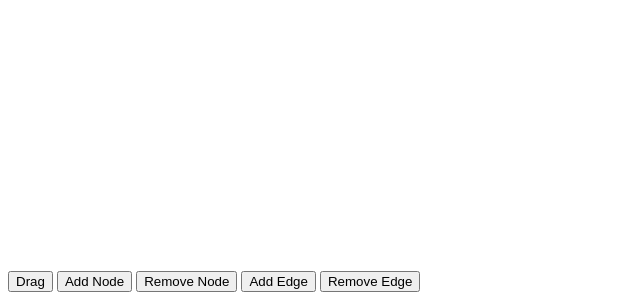
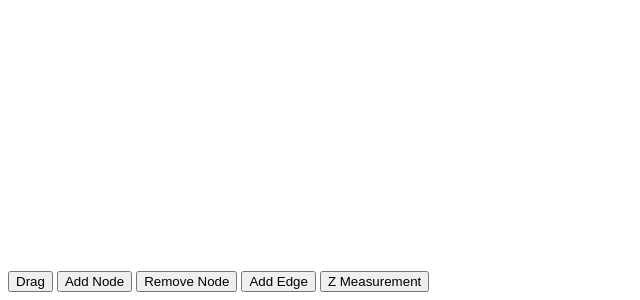
Before and after one commit to CalvinDong/GraphStateTest, a plain HTML site: page index.html in a window 1280 px wide. Shown: the part 941-1241 px from the top of the page, 0-640 px from the left. Drawn offline with Linux system fonts and the light colour scheme.

Commit message:
- just some meeting notes

```diff
--- a/graphState.js
+++ b/graphState.js
@@ -252,3 +252,9 @@ function RemoveEdgeActive(){
   edgeAdd = false;
   edgeRemove = true;
 }
+
+
+// x measure, y measure, z measure, keep vector of booleans to be drawn.
+// Call Jabalizer for every measure/action and re draw according to given matrix from jabalizer.
+// Remove node is to detatch all edges.
+// Get the visuals we want.
--- a/index.html
+++ b/index.html
@@ -15,6 +15,6 @@
     <button onClick=AddNodeActive()> Add Node </button>
     <button onClick=RemoveNodeActive()> Remove Node </button>
     <button onClick="AddEdgeActive()"> Add Edge </button>
-    <button onClick="RemoveEdgeActive()"> Remove Edge </button>
+    <button onClick="RemoveEdgeActive()"> Z Measurement </button>
 </body>
 </html>
```
